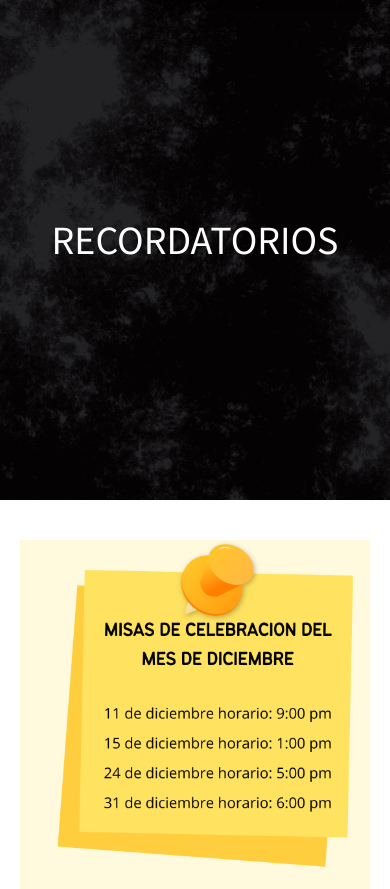
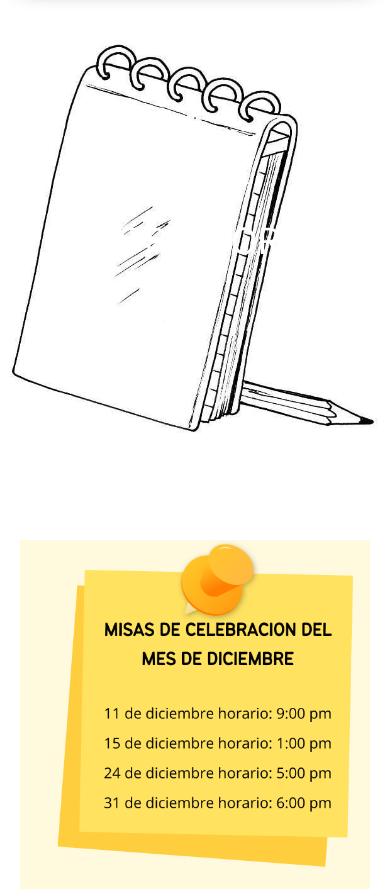
Before and after one commit to Josuechavez20/CoroMusicaDeDios.github.io, a PHP site: page /P_secun/recordatorio.html in a window 390 px wide. Shown: the part 80-969 px from the top of the page. Run offline with PHP 8.4, Linux system fonts and the light colour scheme; some libraries are stand-ins or nearby versions.

Commit message:
Update estilos.css
Signed-off-by: Josuechavez20 <110755721+Josuechavez20@users.noreply.github.com>

```diff
--- a/css/estilos.css
+++ b/css/estilos.css
@@ -294,7 +294,7 @@ header{
     height: 500px;
     position: relative;
     margin-top: 80px;
-    background-image: url(../img/logo16.png);
+    background-image: url(../img/RECOR.jpg);
     background-position: center;
     background-size: cover;
     background-repeat: no-repeat;
```
